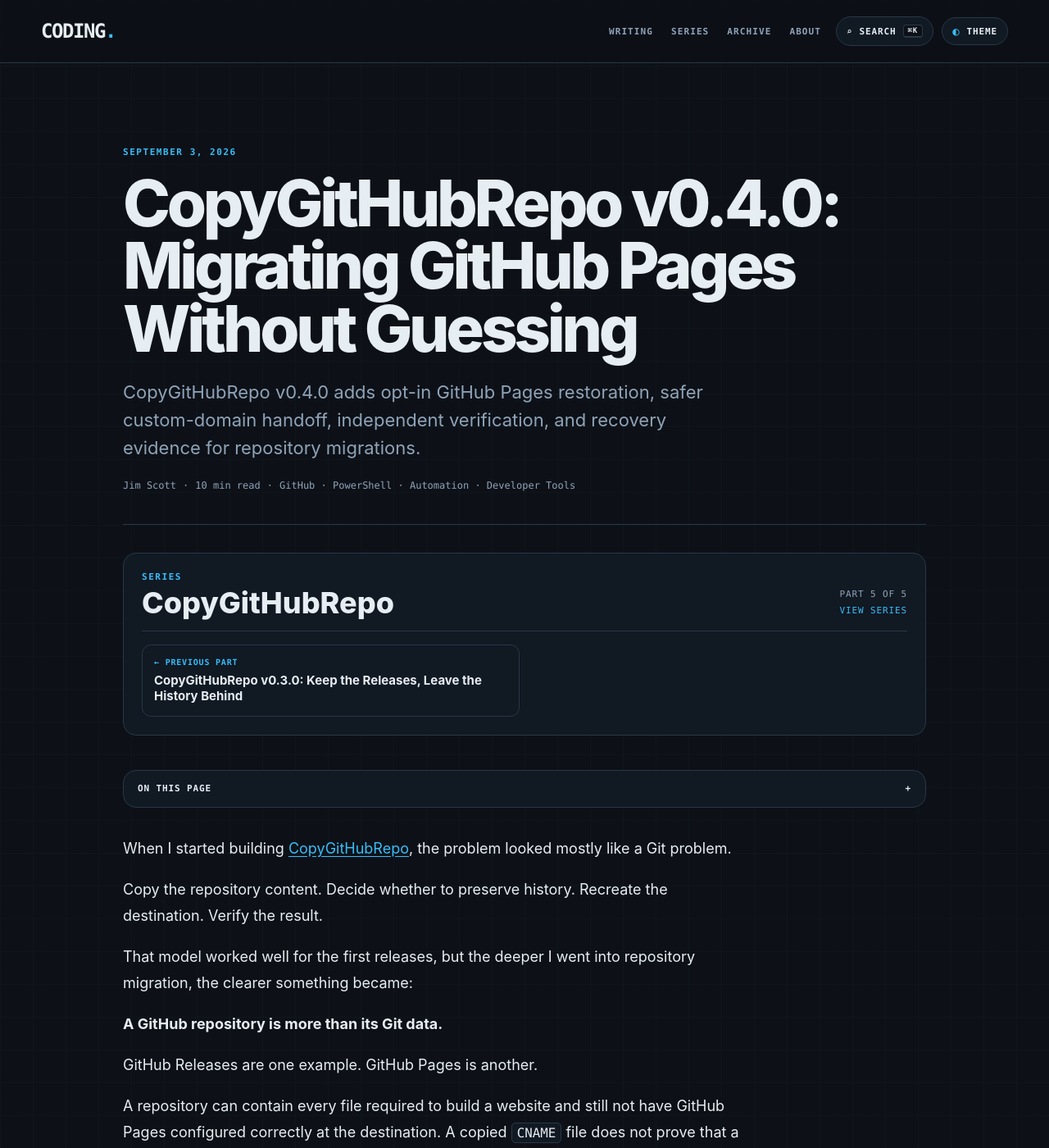
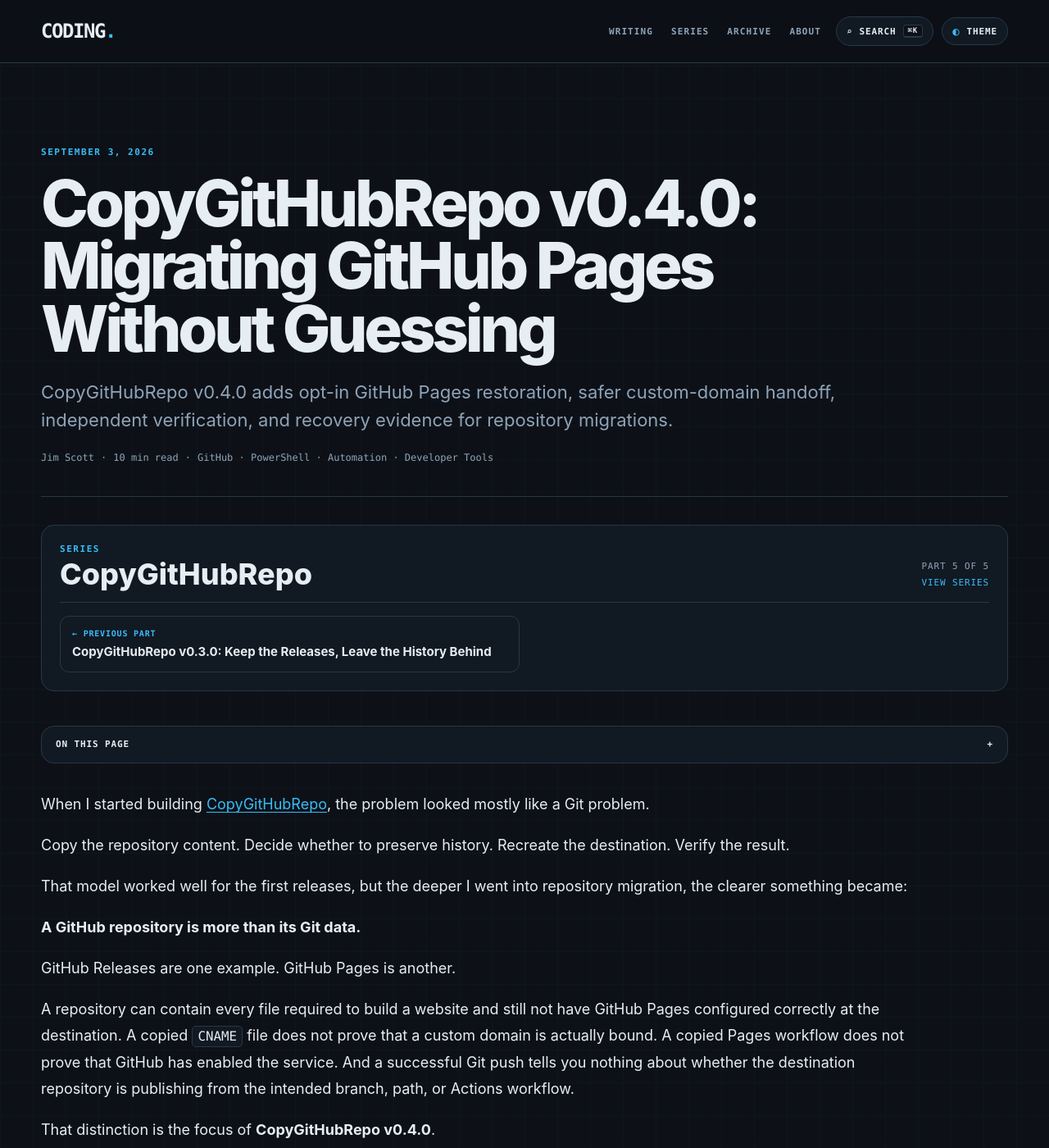
Before and after one commit to infoconex/coding-blog, a Jekyll site: the page built from post/2026/09/03/copygithubrepo-v0-4-0-migrating-github-pages-without-guessing/index.md, in a window 1280 px wide and 1400 px high. Shown: the whole window at 82% size. Built offline with Jekyll 4.4.1, drawn with Linux system fonts in a browser that asks for light colours.

Commit message:
Widen article layout for desktop reading

```diff
--- a/assets/css/site.css
+++ b/assets/css/site.css
@@ -84,11 +84,11 @@
 .home-panel p { max-width: 620px; color: var(--muted); font-size: 17px; line-height: 1.6; }
 .home-panel .text-link { margin-top: auto; }
 
-.post-shell { width: min(calc(100% - 40px), 980px); margin: 0 auto; padding: clamp(58px, 8vw, 104px) 0 96px; }
+.post-shell { width: min(calc(100% - 32px), var(--shell)); margin: 0 auto; padding: clamp(58px, 8vw, 104px) 0 96px; }
 .post-header { padding-bottom: 38px; border-bottom: 1px solid var(--line); margin-bottom: 34px; }
 .post-kicker { margin: 0 0 16px; color: var(--accent); font: 700 11px/1.3 var(--font-mono); letter-spacing: .14em; text-transform: uppercase; }
-.post-header h1 { max-width: 900px; margin: 0; font-size: clamp(44px, 7vw, 78px); line-height: .98; letter-spacing: -.055em; }
-.post-description { max-width: 760px; margin: 22px 0 0; color: var(--muted); font-size: clamp(18px, 2vw, 22px); line-height: 1.55; }
+.post-header h1 { max-width: 1080px; margin: 0; font-size: clamp(44px, 7vw, 78px); line-height: .98; letter-spacing: -.055em; }
+.post-description { max-width: 1080px; margin: 22px 0 0; color: var(--muted); font-size: clamp(18px, 2vw, 22px); line-height: 1.55; }
 .post-meta { display: flex; flex-wrap: wrap; gap: 8px; margin-top: 20px; color: var(--muted); font: 12px/1.5 var(--font-mono); }
 
 .archive-notice { display: grid; grid-template-columns: 90px 1fr; gap: 22px; margin: 0 0 44px; padding: 20px 22px; border: 1px solid color-mix(in srgb, var(--accent) 45%, var(--line)); border-radius: var(--radius); background: color-mix(in srgb, var(--surface) 90%, var(--accent) 10%); }
@@ -101,7 +101,7 @@
 .post-content h2, .post-content h3, .post-content h4 { position: relative; scroll-margin-top: 110px; margin-top: 2em; line-height: 1.18; letter-spacing: -.025em; }
 .post-content h2 { font-size: 1.75em; }
 .post-content h3 { font-size: 1.35em; }
-.post-content p, .post-content ul, .post-content ol, .post-content blockquote { max-width: 760px; }
+.post-content p, .post-content ul, .post-content ol, .post-content blockquote { max-width: 1080px; }
 .post-content li + li { margin-top: .35em; }
 .post-content a { color: var(--accent); text-underline-offset: .18em; }
 .post-content img { display: block; max-width: 100%; height: auto; margin: 32px 0; border: 1px solid var(--line); border-radius: max(4px, calc(var(--radius) * .65)); }
@@ -112,7 +112,7 @@
 .post-content table { display: block; max-width: 100%; overflow-x: auto; border-collapse: collapse; }
 .post-content th, .post-content td { padding: 10px 14px; border: 1px solid var(--line); text-align: left; }
 
-.code-block, .post-content .highlight { position: relative; max-width: 920px; margin: 30px 0; overflow: hidden; border: 1px solid var(--line); border-radius: max(4px, calc(var(--radius) * .8)); background: var(--code-bg, #081018); }
+.code-block, .post-content .highlight { position: relative; max-width: 1080px; margin: 30px 0; overflow: hidden; border: 1px solid var(--line); border-radius: max(4px, calc(var(--radius) * .8)); background: var(--code-bg, #081018); }
 .code-copy { position: absolute; top: 10px; right: 10px; z-index: 2; padding: 7px 9px; border: 1px solid color-mix(in srgb, var(--line) 70%, white 10%); border-radius: 7px; background: color-mix(in srgb, var(--code-bg, #081018) 86%, transparent); color: var(--code-text, #dbeafe); cursor: pointer; font: 700 10px/1 var(--font-mono); letter-spacing: .08em; text-transform: uppercase; }
 .code-copy:hover, .code-copy:focus-visible { border-color: var(--accent); outline: none; }
 .heading-anchor { position: absolute; right: 100%; top: 0; padding-right: 9px; color: var(--muted) !important; opacity: 0; text-decoration: none; font-family: var(--font-mono); font-weight: 400; }
```
